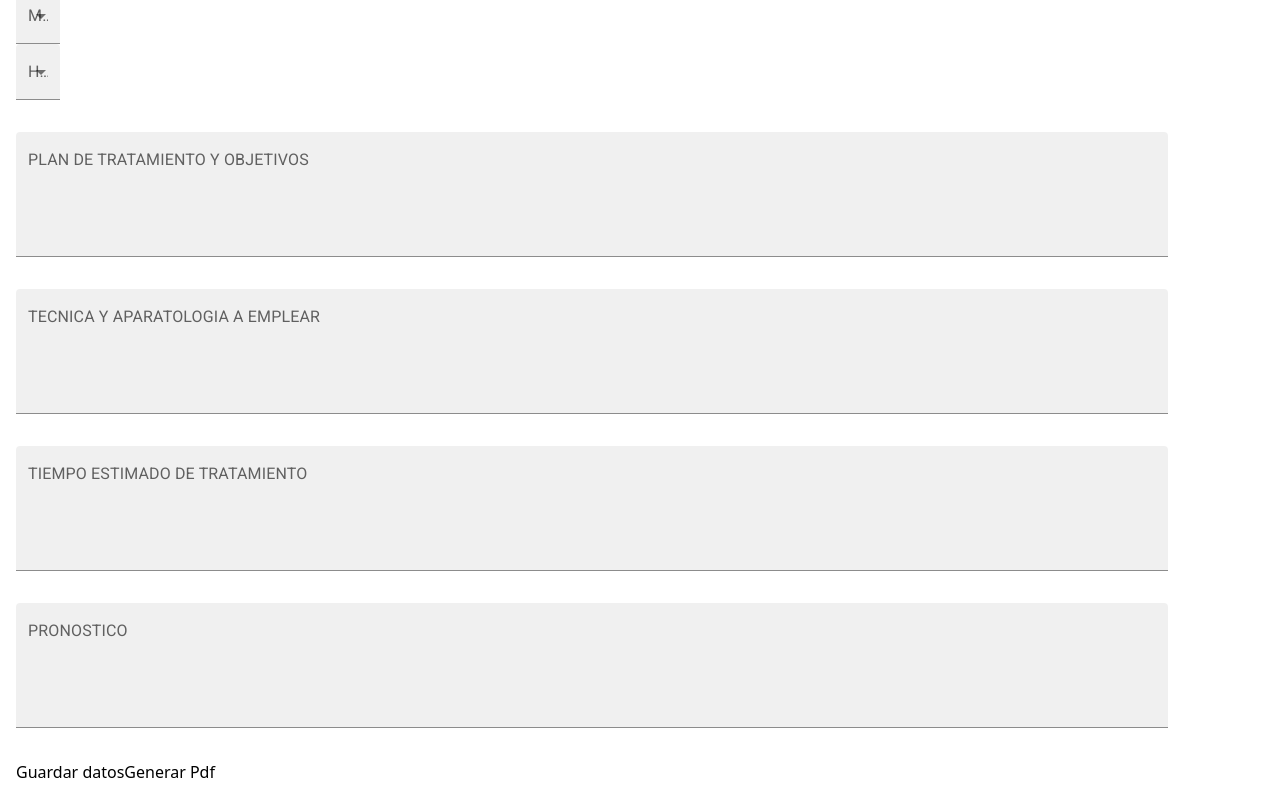
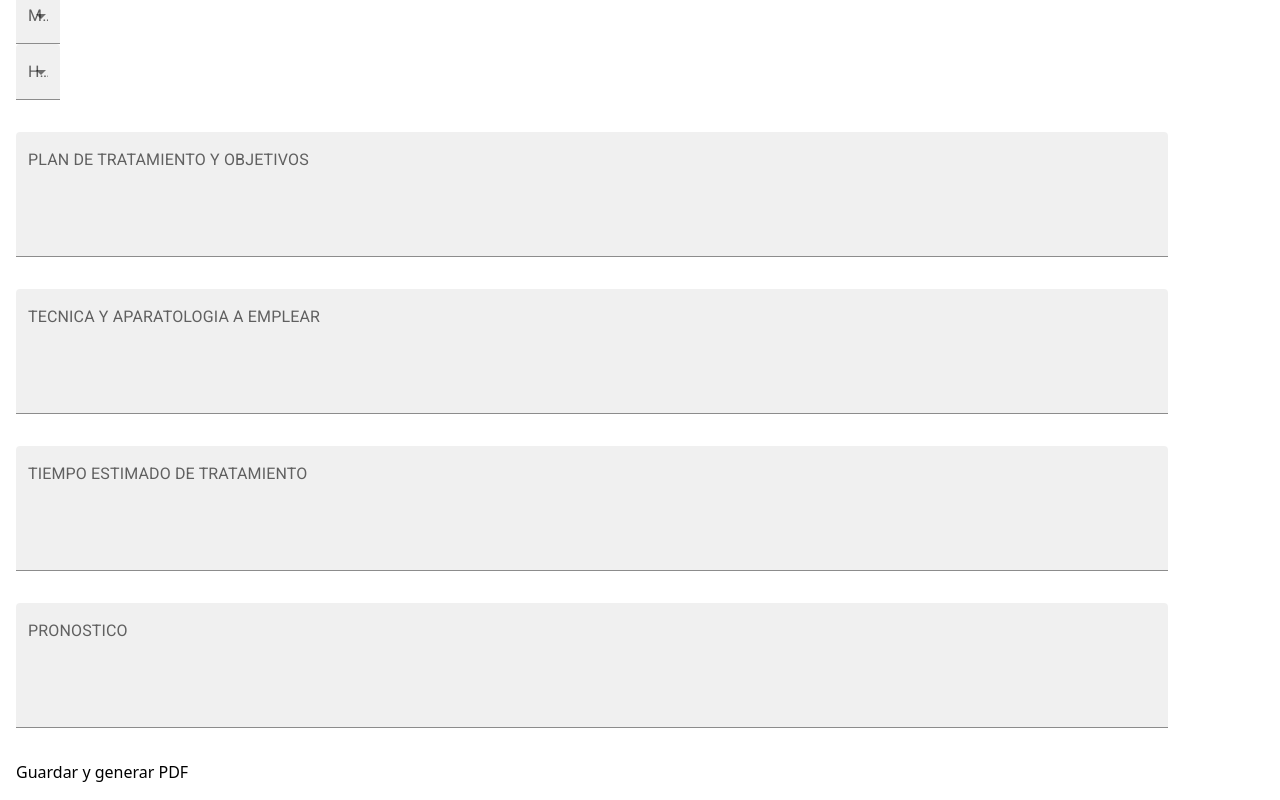
Before and after one commit to DanTech99/rie-history-clinic, a React (Vite) app: page /form in a window 1280 px wide. Shown: the part 3440-4240 px from the top of the page. Built offline with nearby package versions, Linux system fonts and the light colour scheme.

Commit message:
update
update url server backend for railway, for run fazt generate pdf

```diff
--- a/src/components/form/FormRegister.jsx
+++ b/src/components/form/FormRegister.jsx
@@ -10,7 +10,7 @@ import { AppContext } from '../../contexts/AppContext';
 
 export default function FormRegister() {
 
-  const { data, handleInputChange, saveData, handleFormSubmit} = useContext(AppContext)
+  const { data, handleInputChange, saveData, loading} = useContext(AppContext)
 
   return (
     <>
@@ -663,9 +663,13 @@ export default function FormRegister() {
       />
 
       <div className='flex'>
-        <button type="submit" onClick={saveData} className='p-5 bg-blue-400 mr-5 rounded-lg'>Guardar datos</button>
+        <button type="submit" onClick={saveData} className='p-5 bg-blue-400 mr-5 rounded-lg'>
+          {
+            !loading ? 'Guardar y generar PDF' : 'Guardando y generando el PDF...'
+          }
+        </button>
 
-        <button type="submit" onClick={handleFormSubmit} className='p-5 bg-blue-400 rounded-lg'>Generar Pdf</button>
+
       </div>
 
 
--- a/src/contexts/AppContext.jsx
+++ b/src/contexts/AppContext.jsx
@@ -47,6 +47,9 @@ export const AppProvider = ({ children }) => {
   })
   const [lastId, setLastId] = useState(0);
 
+  // esado para mostrar un mensaje de cargando
+  const [loading, setLoading] = useState(false)
+
 
   /* manejar el cambio de valores de entrada del formulario */
   const handleInputChange = (event) => {
@@ -72,6 +75,9 @@ export const AppProvider = ({ children }) => {
   const saveData = async (event) => {
     event.preventDefault()
 
+    // mensaje de cargando
+    setLoading(true)
+
     const newId = lastId + 1
 
     const newData = {
@@ -87,6 +93,29 @@ export const AppProvider = ({ children }) => {
     // guardar en localstorage
     const jsonData = JSON.stringify(newData)
     localStorage.setItem('data', jsonData)
+
+    const res = await fetch('https://generatepdf.zeabur.app/generatehistoryclinic', {
+        method: 'POST',
+        headers: {
+          'Content-Type': 'application/json'
+        },
+        body: JSON.stringify(data2)
+      })
+      if (res.ok) {
+        // mostrar mensaje de cargando
+        setLoading(true)
+        // descargar el pdf
+        const blob = await res.blob()
+        const url = window.URL.createObjectURL(blob)
+        const link = document.createElement('a')
+        link.href = url
+        link.download = 'historiaclinica.pdf'
+        document.body.appendChild(link)
+        link.click()
+        document.body.removeChild(link)
+        // ocultar mensaje de cargando
+        setLoading(false)
+      }
 
 
     // limpiar el formulario
@@ -139,7 +168,7 @@ export const AppProvider = ({ children }) => {
     // enviar los datos al servidor
     const handleFormSubmit = async (event) => {
       event.preventDefault()
-      const res = await fetch('https://generatepdf.zeabur.app/generatehistoryclinic', {
+      const res = await fetch('https://server-generate-pdf-production.up.railway.app/generatehistoryclinic', {
         method: 'POST',
         headers: {
           'Content-Type': 'application/json'
@@ -166,6 +195,7 @@ export const AppProvider = ({ children }) => {
     handleInputChange,
     saveData,
     handleFormSubmit,
+    loading,
     data2
   }
 
```
